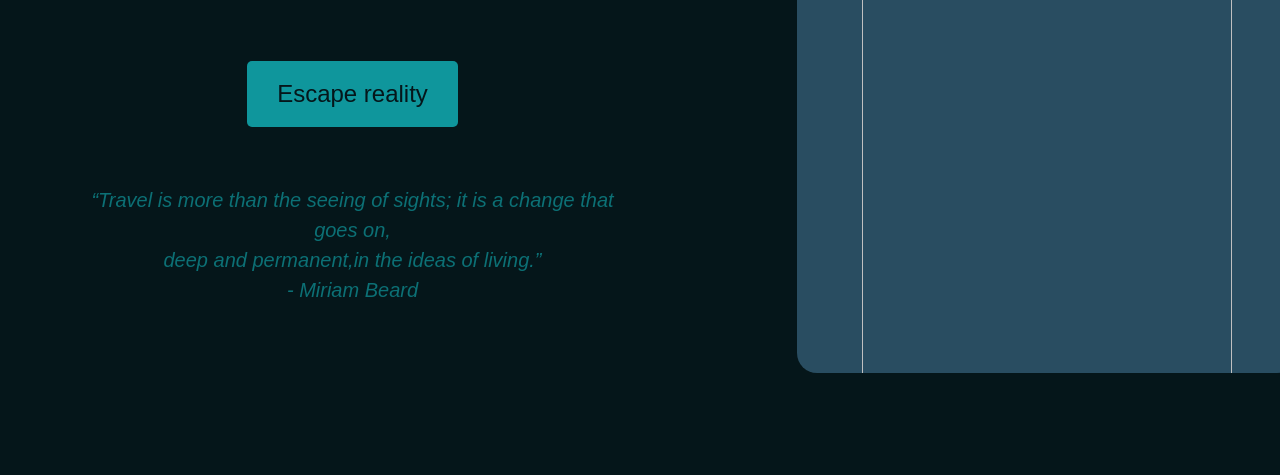
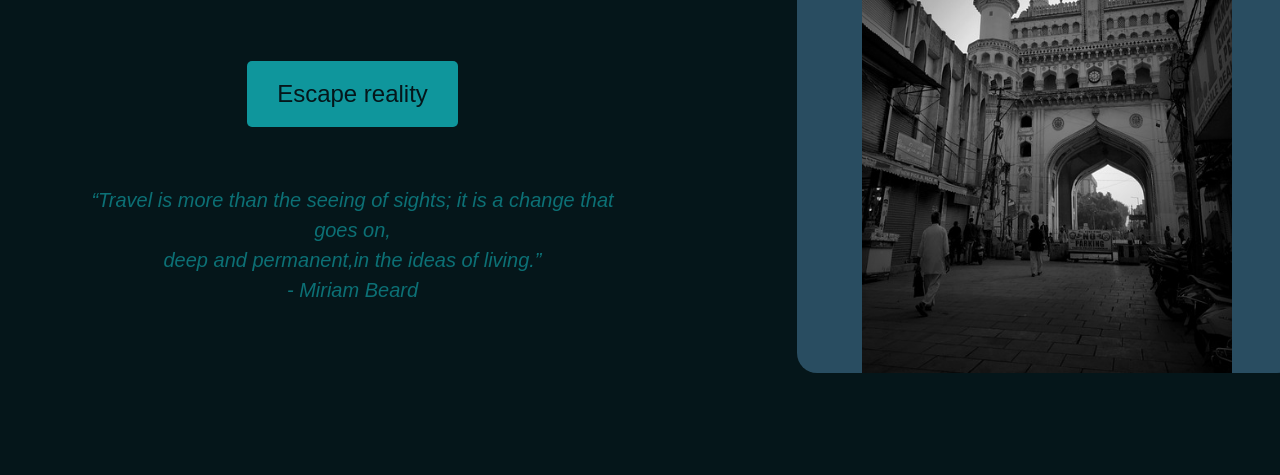
Before and after one commit to yash1025/travel-destination, a plain HTML site: page index.html in a window 1280 px wide. Shown: the part 325-800 px from the top of the page. Drawn offline with nearby package versions, Linux system fonts and the light colour scheme.

Commit message:
index.html

```diff
--- a/index.html
+++ b/index.html
@@ -100,7 +100,7 @@ body {
          <div class="col-12 col-sm-12 col-md-12 col-lg-5 col-xl-5 col-xxl-5">
                 <div class="content">
             <h3>Escape and explore !!</h3>
-            <img src="images/charminar.jpg" alt="">
+            <img src="charminar.jpg" alt="">
         </div>
     </div>
  </div>
```
